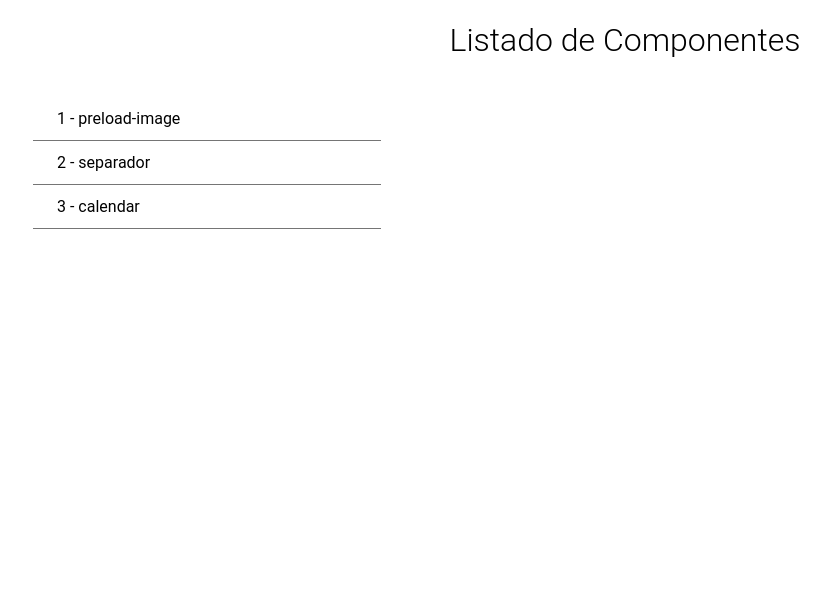
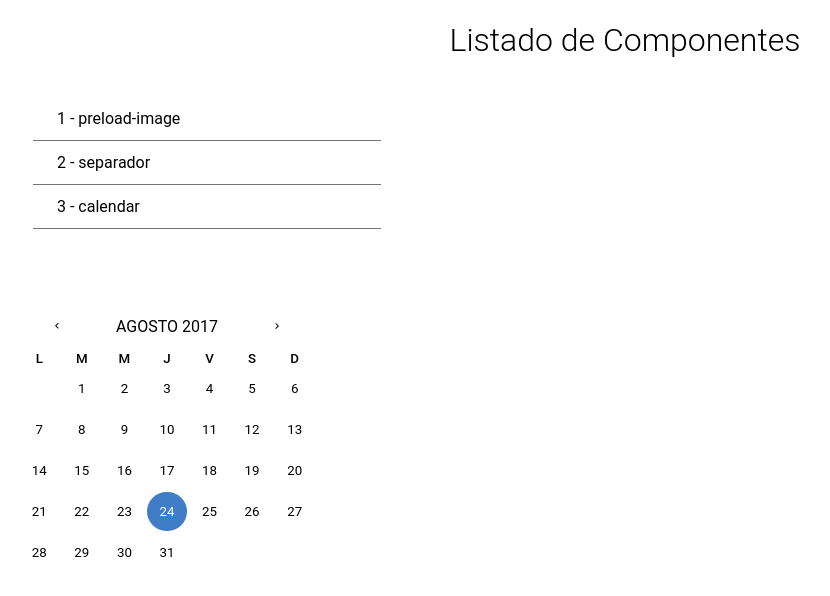
Before and after one commit to l2radamanthys/NgComponentes, an Angular app: page /#/ in a window 1280 px wide. Shown: the top 596 px of the page, without its empty margins (15-845 px from the left). Built offline with nearby package versions, Linux system fonts and the light colour scheme.

Commit message:
agregado mini calendar

```diff
--- a/src/app/componentes/componentes.module.ts
+++ b/src/app/componentes/componentes.module.ts
@@ -1,9 +1,10 @@
-import { CalendarComponent } from './calendar/calendar.component';
 import { NgModule } from '@angular/core';
 import { CommonModule } from '@angular/common';
 
 import { PreloadImageComponent } from './preload-image/preload-image.component';
 import { SeparadorComponent } from './separador/separador.component';
+import { CalendarComponent } from './calendar/calendar.component';
+import { MiniCalendarComponent } from './mini-calendar/mini-calendar.component';
 
 
 @NgModule({
@@ -14,11 +15,13 @@ import { SeparadorComponent } from './separador/separador.component';
         PreloadImageComponent,
         SeparadorComponent,
         CalendarComponent,
+        MiniCalendarComponent,
     ],
     exports: [
         PreloadImageComponent,
         SeparadorComponent,
         CalendarComponent,
+        MiniCalendarComponent,
     ],
     providers: [],
 })
--- /dev/null
+++ b/src/app/componentes/mini-calendar/mini-calendar.component.html
@@ -0,0 +1,27 @@
+<div class="mini-calendar-container">
+    <div class="calendar-header">
+        <div class="arrow">
+            <img (click)="prevMonth()" src="/assets/mini-calendar/arrow-left.svg" alt="">
+        </div>
+        <div class="title">
+            <span> {{ monthName }} {{ year }} </span>
+        </div>
+        <div class="arrow">
+            <img (click)="nextMonth()" src="/assets/mini-calendar/arrow-right.svg" alt="">
+        </div>
+    </div>
+    <table class="table mini-calendar-table">
+        <thead>
+            <tr>
+                <th *ngFor="let d of daysOfWeek">{{ d }}</th>
+            </tr>
+        </thead>
+        <tbody>
+            <tr *ngFor="let week of weeks">
+                <td *ngFor="let day of week"
+                [ngClass]="{ 'active': day === today.getDate() && month == today.getMonth() && year == today.getFullYear() }"
+                >{{ day }}</td>
+            </tr>
+        </tbody>
+    </table>
+</div>
--- /dev/null
+++ b/src/app/componentes/mini-calendar/mini-calendar.component.ts
@@ -0,0 +1,171 @@
+import { Component, OnInit } from '@angular/core';
+
+
+const MONTHS = [
+    'ENERO',
+    'FEBRERO',
+    'MARZO',
+    'ABRIL',
+    'MAYO',
+    'JUNIO',
+    'JULIO',
+    'AGOSTO',
+    'SEPTIEMBRE',
+    'OCTUBRE',
+    'NOVIEMBRE',
+    'DICIEMBRE',
+];
+
+
+const DAYS_OF_MONTH = [
+    31,
+    28,
+    31,
+    30,
+    31,
+    30,
+    31,
+    31,
+    30,
+    31,
+    30,
+    31
+];
+
+
+@Component({
+    selector: 'mini-calendar',
+    templateUrl: './mini-calendar.component.html',
+    styleUrls: ['./mini-calendar.scss']
+})
+export class MiniCalendarComponent implements OnInit {
+    public daysOfWeek: string[];
+    public year: number;
+    public month: number;
+    public weeks: any[];
+    public today: Date;
+    public activeDay: any;
+    public monthName: string;
+
+
+    constructor() {
+        this.weeks = [];
+        this.daysOfWeek = [ 'L', 'M', 'M', 'J', 'V', 'S', 'D'];
+    }
+
+
+    ngOnInit() {
+        this.today = new Date();
+        this.year = this.today.getFullYear();
+        this.month = this.today.getMonth();
+        this.monthName = MONTHS[this.month];
+        this.weeks = this.calculateCalendar(this.month, this.year);
+        this.activeDay = null;
+    }
+
+
+    /**
+     * Calcula la organizacion de las semanas para un mes
+     * @author Ricardo D. Quiroga
+     * @param {number} month
+     * @param {number} year
+     * @return {any[]}
+     */
+    public calculateCalendar(month, year) {
+        let nd = this.getDaysOfMonth(month, year);
+        let fd = this.getFirstDay(month, year);
+        let week = new Array();
+        let weeks = new Array();
+
+        for (let i = 1; i <= fd; i++) {
+            week.push(null);
+        }
+        let k = 1;
+        for (let d = 1; d <= nd; d++) {
+            if (week.length === 7) {
+                weeks.push(week);
+                week = new Array();
+                k += 1;
+            }
+            // correcion porque $scope.month va de 0 a 11 en ves de 1 a 12
+            // let day_ = year + '-' + (month + 1) + '-' + this.pad(d);
+            week.push(d);
+        }
+
+        while (week.length !== 7) {
+            week.push(null);
+        }
+        weeks.push(week);
+        let bwe = [
+            null,
+            null,
+            null,
+            null,
+            null,
+            null,
+            null
+        ];
+        while (k < 6) {
+            weeks.push(bwe);
+            k += 1;
+        }
+        console.log(weeks);
+        return weeks;
+    }
+
+
+    private getDaysOfMonth(month: number, year: number) {
+        if (month === 1 && year % 4 === 0) {
+            return 29; // febrero año bisiesto
+        } else {
+            return DAYS_OF_MONTH[month];
+        }
+    }
+
+
+    /**
+     * Devuelve el dia de la semana que corresponde al primer dia
+     * @author Ricardo D. Quiroga
+     * @param {number} month
+     * @param {number} year
+     */
+    private getFirstDay(month: number, year: number) {
+        let d = new Date(year, month, 1);
+        if (d.getDay() === 0) {
+            return 6;
+        } else {
+            return d.getDay() - 1;
+        }
+    }
+
+    /**
+     * Cambia al mes siguiente
+     * @author Ricardo D. Quiroga
+     */
+    public nextMonth() {
+        if (this.month < 11) {
+            this.month += 1;
+        } else {
+            this.month = 0;
+            this.year += 1;
+        }
+        this.monthName = MONTHS[this.month];
+        this.weeks = this.calculateCalendar(this.month, this.year);
+    }
+
+
+    /**
+     * Cambia al mes anterior
+     * @author Ricardo D. Quiroga
+     */
+    public prevMonth() {
+        if (this.month > 0) {
+            this.month -= 1;
+        } else {
+            this.month = 11;
+            this.year -= 1;
+        }
+        this.monthName = MONTHS[this.month];
+        this.weeks = this.calculateCalendar(this.month, this.year);
+    }
+}
--- /dev/null
+++ b/src/app/componentes/mini-calendar/mini-calendar.scss
@@ -0,0 +1,53 @@
+.mini-calendar-container {
+    width: 300px;
+    padding: 24px;
+    /* background: #EAEAEA; */
+}
+
+
+.calendar-header {
+    width: 300px;
+    display: flex;
+    padding-bottom: 12px;
+}
+
+.calendar-header .arrow {
+    text-align: center;
+    flex-grow: 1;
+    padding: 0 24px;
+}
+
+.calendar-header .arrow  img {
+    width: 12px;
+    cursor: pointer;
+}
+
+
+.calendar-header .title {
+    text-align: center;
+    flex-grow: 2;
+}
+
+.mini-calendar-table {
+    width: 300px;
+}
+
+.mini-calendar-table th {
+    font-size: 10pt;
+    font-weight: 500;
+    text-align: center;
+}
+
+.mini-calendar-table td {
+    text-align: center;
+    font-size: 10pt;
+    padding: 12px;
+    border-radius: 24px;
+    //background: #333;
+}
+
+
+.mini-calendar-table .active {
+    background: #407dc6;
+    color: #FFFFFF;
+}
--- a/src/app/pages/components-list/components-list.component.html
+++ b/src/app/pages/components-list/components-list.component.html
@@ -45,7 +45,8 @@
             </ng-container>
         </ng-container>
     </div>
+</div>
+<separador [size]="48"></separador>
 
 
-
-</div>
+<mini-calendar></mini-calendar>
```
Also changed, not shown: src/assets/mini-calendar/arrow-left.svg (added), src/assets/mini-calendar/arrow-right.svg (added).
